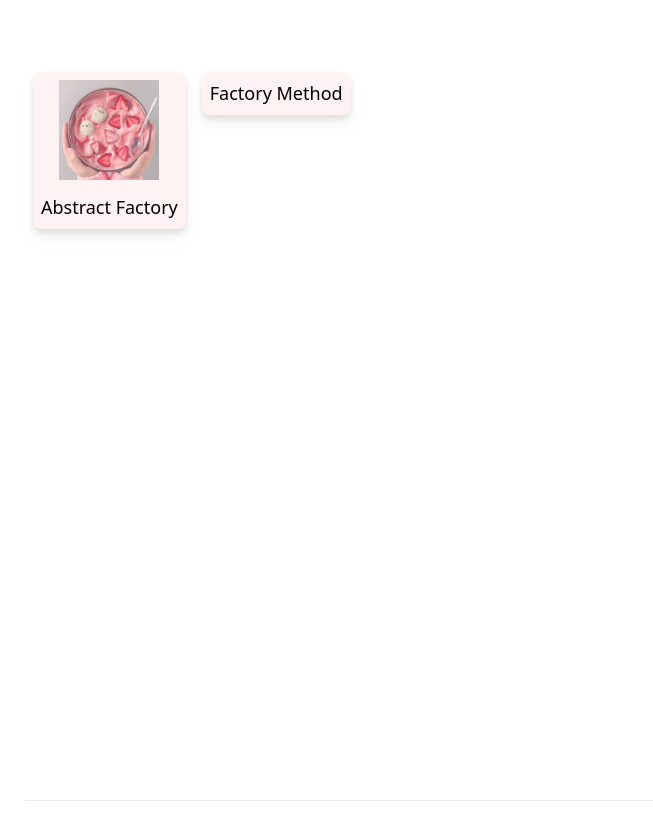
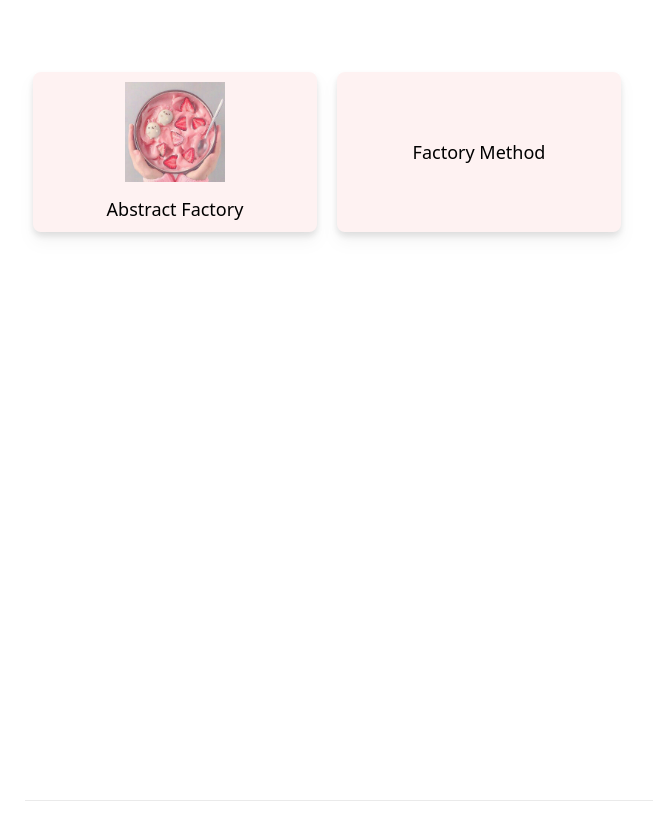
Before and after one commit to TheCodeKat/interactive-dev-notes, a Next.js app: page / in a window 1280 px wide. Shown: the top 840 px of the page, without its empty margins (7-660 px from the left). Built offline with nearby package versions, Linux system fonts and the light colour scheme.

Commit message:
wrestling with react masonry

```diff
--- a/components/NoteCard.tsx
+++ b/components/NoteCard.tsx
@@ -2,7 +2,7 @@ import Image from "next/image";
 
 export default function NoteCard({ noteFrontMatter }) {
   return (
-    <div className="p-2 drop-shadow-lg bg-red-50 rounded-lg flex flex-col items-center justify-center shadow-red-400/50 m-2 h-full">
+    <div className="p-2 drop-shadow-lg bg-red-50 rounded-lg flex flex-col items-center justify-center shadow-red-400/50 m-2 h-40 w-40">
       {noteFrontMatter.cover && (
         <div className="mb-2">
           <Image
--- a/pages/index.tsx
+++ b/pages/index.tsx
@@ -1,9 +1,14 @@
 import type { GetStaticProps, NextPage } from "next";
 import Head from "next/head";
 import Image from "next/image";
+import Masonry from "react-masonry-css";
 import NoteCard from "../components/NoteCard";
 import { getSortedNotesData } from "../lib/Notes";
 import styles from "../styles/Home.module.css";
+
+const breakpointColumns = {
+  default: 4,
+};
 
 export async function getStaticProps(): GetStaticProps {
   const allNotesData = getSortedNotesData();
@@ -24,9 +29,18 @@ export const Home: NextPage = ({ allNotesData }) => {
       </Head>
 
       <main className={styles.main}>
-        {allNotesData.map(({ id, creationDate, title, cover }) => (
-          <NoteCard key={id} noteFrontMatter={{ title, creationDate, cover }} />
-        ))}
+        <Masonry
+          breakpointCols={breakpointColumns}
+          className={styles.notesGrid}
+          columnClassName={styles["notesGrid_column"]}
+        >
+          {allNotesData.map(({ id, creationDate, title, cover }) => (
+            <NoteCard
+              noteFrontMatter={{ title, creationDate, cover }}
+              key={id}
+            />
+          ))}
+        </Masonry>
       </main>
 
       <footer className={styles.footer}></footer>
--- a/styles/Home.module.css
+++ b/styles/Home.module.css
@@ -23,6 +23,23 @@
   justify-content: center;
   align-items: center;
   flex-grow: 1;
+}
+
+.notesGrid {
+  display: -webkit-box; /* Not needed if autoprefixing */
+  display: -ms-flexbox; /* Not needed if autoprefixing */
+  display: flex;
+  margin-left: -20px; /* gutter size offset */
+  width: 100%;
+}
+
+.notesGrid_column {
+  padding-left: 20px; /* gutter size */
+  background-clip: padding-box;
+}
+.notesGrid_column > div {
+  width: 100%;
+  margin-bottom: 20px;
 }
 
 .title a {
```
